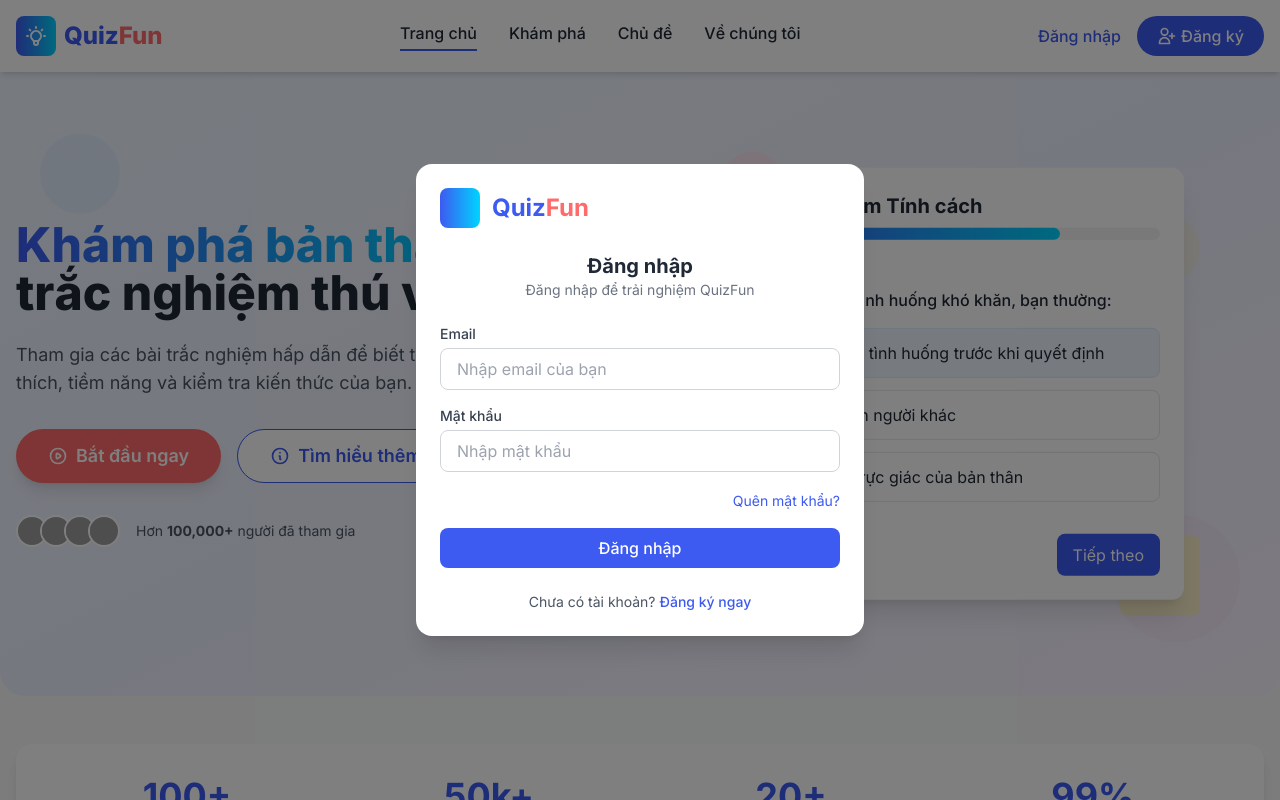
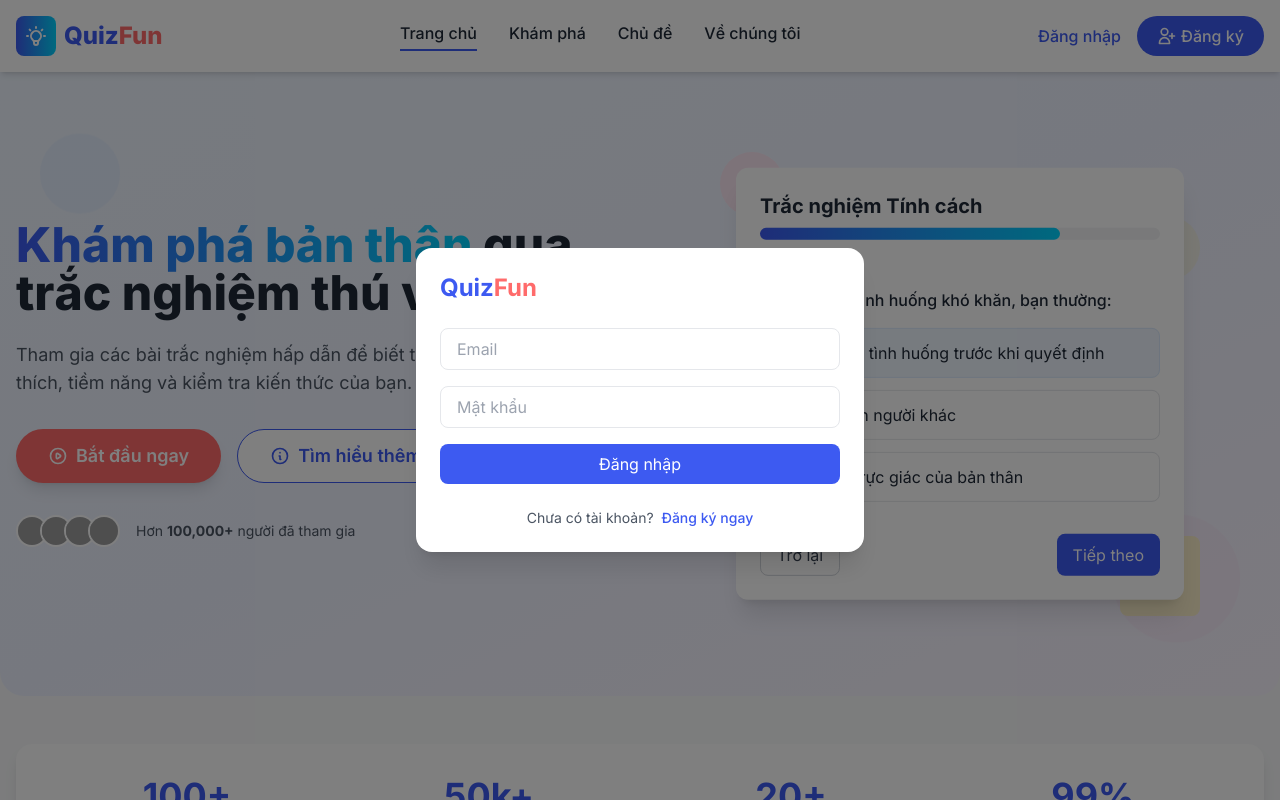
Before and after one commit to lova-52/QuizFun, a React (Vite) app: page / in a window 1280 px wide. Both pictures are taken after a click on the button "Đăng nhập". Shown: the top 800 px of the page. Built offline with nearby package versions, Linux system fonts and the light colour scheme; grey boxes are pictures that could not be loaded.

Commit message:
feat(auth): implement AuthContext and integrate into Navbar for user state management

```diff
--- a/src/App.jsx
+++ b/src/App.jsx
@@ -1,4 +1,4 @@
-import React, { useEffect, useState } from 'react';
+import React from 'react';
 import { BrowserRouter as Router, Routes, Route } from 'react-router-dom';
 
 import Home from './components/Home/Home';
@@ -6,25 +6,25 @@
 import CategoriesPage from './components/Pages/CategoryList/CategoriesPage';
 import QuizzDetail from './components/Pages/QuizzDetail';
 import QuizzTake from './components/Pages/QuizzTake';
-import QuizResult from './components/Pages/QuizResult'; // Import component mới
+import QuizResult from './components/Pages/QuizResult';
 
+import { AuthProvider } from './context/AuthContext';
 
 const App = () => {
-
-
   return (
+    <AuthProvider>
       <Router>
         <Routes>
-        <Route path='/' exact element={<Home />}></Route>
+          <Route path='/' exact element={<Home />} />
           <Route path="/category/:categoryId" element={<Quizzes />} />
           <Route path="/categories" element={<CategoriesPage />} />
           <Route path="/quiz/:quizId" element={<QuizzDetail />} />
           <Route path="/quiz/:quizId/take" element={<QuizzTake />} />
-        <Route path="/quiz/:quizId/result" element={<QuizResult />} /> {/* Route mới */}
-        {/* Sau này thêm các route khác ở đây */}
+          <Route path="/quiz/:quizId/result" element={<QuizResult />} />
         </Routes>
       </Router>
+    </AuthProvider>
   );
-}
+};
 
 export default App;
--- a/src/components/Auth/LoginModal.jsx
+++ b/src/components/Auth/LoginModal.jsx
@@ -6,7 +6,6 @@
 
   const handleLogin = async (e) => {
     e.preventDefault();
-
     if (!email || !password) {
       alert('Vui lòng nhập email và mật khẩu');
       return;
@@ -19,12 +18,9 @@
     });
 
     const data = await res.json();
-
     if (res.ok) {
       alert('Đăng nhập thành công!');
-      // Lưu token vào localStorage để sử dụng cho các request sau
       localStorage.setItem('token', data.token);
-      // Lưu user info nếu cần
       localStorage.setItem('user', JSON.stringify(data.user));
       onClose();
     } else {
@@ -38,70 +34,30 @@
         <div className="p-6">
           {/* Header */}
           <div className="flex justify-between items-center mb-6">
-            <div className="flex items-center">
-              <div className="w-10 h-10 bg-gradient-to-r from-primary to-accent rounded-lg flex items-center justify-center mr-3">
-                {/* SVG icon */}
-              </div>
             <h2 className="text-2xl font-bold">
               <span className="text-primary">Quiz</span><span className="text-secondary">Fun</span>
             </h2>
-            </div>
-            <button onClick={onClose} className="text-gray-400 hover:text-gray-600 transition-colors">
-              {/* SVG close icon */}
-            </button>
+            <button onClick={onClose} className="text-gray-400 hover:text-gray-600 transition-colors">{/* icon close */}</button>
           </div>
 
           {/* Form */}
-          <div className="text-center mb-6">
-            <h3 className="text-xl font-bold text-gray-800">Đăng nhập</h3>
-            <p className="text-gray-500 text-sm">Đăng nhập để trải nghiệm QuizFun</p>
-          </div>
-
           <form className="space-y-4" onSubmit={handleLogin}>
-            <div>
-              <label htmlFor="login-email" className="block text-sm font-medium text-gray-700 mb-1">Email</label>
             <input
-                type="email"
-                id="login-email"
-                value={email}
+              type="email" placeholder="Email" value={email} required
               onChange={(e) => setEmail(e.target.value)}
-                className="w-full px-4 py-2 border border-gray-300 rounded-lg focus:ring-2 focus:ring-primary focus:border-primary transition-colors"
-                placeholder="Nhập email của bạn"
-                required
+              className="w-full px-4 py-2 border rounded-lg"
             />
-            </div>
-
-            <div>
-              <label htmlFor="login-password" className="block text-sm font-medium text-gray-700 mb-1">Mật khẩu</label>
             <input
-                type="password"
-                id="login-password"
-                value={password}
+              type="password" placeholder="Mật khẩu" value={password} required
               onChange={(e) => setPassword(e.target.value)}
-                className="w-full px-4 py-2 border border-gray-300 rounded-lg focus:ring-2 focus:ring-primary focus:border-primary transition-colors"
-                placeholder="Nhập mật khẩu"
-                required
+              className="w-full px-4 py-2 border rounded-lg"
             />
-            </div>
-
-            <div className="text-right">
-              <a href="#" className="text-sm text-primary hover:text-darkPrimary transition-colors">Quên mật khẩu?</a>
-            </div>
-
-            <button
-              type="submit"
-              className="w-full bg-primary hover:bg-darkPrimary text-white font-medium py-2 px-4 rounded-lg transition-colors focus:outline-none focus:ring-2 focus:ring-primary focus:ring-opacity-50"
-            >
-              Đăng nhập
-            </button>
+            <button type="submit" className="w-full bg-primary text-white py-2 rounded-lg hover:bg-darkPrimary transition">Đăng nhập</button>
           </form>
 
           <div className="mt-6 text-center">
             <p className="text-gray-600 text-sm">
-              Chưa có tài khoản?
-              <button onClick={onSwitch} className="text-primary hover:text-darkPrimary font-medium ml-1">
-                Đăng ký ngay
-              </button>
+              Chưa có tài khoản? <button onClick={onSwitch} className="text-primary hover:text-darkPrimary font-medium ml-1">Đăng ký ngay</button>
             </p>
           </div>
         </div>
--- a/src/components/Auth/RegisterModal.jsx
+++ b/src/components/Auth/RegisterModal.jsx
@@ -8,7 +8,6 @@
 
   const handleRegister = async (e) => {
     e.preventDefault();
-
     if (password !== confirmPassword) {
       alert('Mật khẩu xác nhận không khớp!');
       return;
@@ -16,14 +15,11 @@
 
     const res = await fetch('http://localhost:5000/api/register', {
       method: 'POST',
-      headers: {
-        'Content-Type': 'application/json'
-      },
+      headers: { 'Content-Type': 'application/json' },
       body: JSON.stringify({ name, email, password }),
     });
 
     const data = await res.json();
-
     if (res.ok) {
       alert(data.message || 'Đăng ký thành công!');
       onClose();
@@ -32,103 +28,48 @@
     }
   };
 
-  // Không dùng return null nữa
   return (
     <div className={`modal fixed inset-0 bg-black bg-opacity-50 z-50 flex items-center justify-center ${isOpen ? 'active' : ''}`}>
       <div className="modal-content bg-white rounded-2xl shadow-xl w-full max-w-md mx-4">
         <div className="p-6">
-          {/* Modal Header with Close Button */}
+          {/* Modal Header */}
           <div className="flex justify-between items-center mb-6">
-            <div className="flex items-center">
-              <div className="w-10 h-10 bg-gradient-to-r from-primary to-accent rounded-lg flex items-center justify-center mr-3">
-                <svg xmlns="http://www.w3.org/2000/svg" className="h-6 w-6 text-white" fill="none" viewBox="0 0 24 24" stroke="currentColor">
-                  <path strokeLinecap="round" strokeLinejoin="round" strokeWidth="2" d="M9.663 17h4.673M12 3v1m6.364 1.636l-.707.707M21 12h-1M4 12H3m3.343-5.657l-.707-.707m2.828 9.9a5 5 0 117.072 0l-.548.547A3.374 3.374 0 0014 18.469V19a2 2 0 11-4 0v-.531c0-.895-.356-1.754-.988-2.386l-.548-.547z" />
-                </svg>
-              </div>
             <h2 className="text-2xl font-bold">
               <span className="text-primary">Quiz</span><span className="text-secondary">Fun</span>
             </h2>
-            </div>
             <button onClick={onClose} className="text-gray-400 hover:text-gray-600 transition-colors">
-              <svg xmlns="http://www.w3.org/2000/svg" className="h-6 w-6" fill="none" viewBox="0 0 24 24" stroke="currentColor">
-                <path strokeLinecap="round" strokeLinejoin="round" strokeWidth="2" d="M6 18L18 6M6 6l12 12" />
-              </svg>
+              {/* icon close */}
             </button>
           </div>
 
-          {/* Register Form */}
-          <div className="text-center mb-6">
-            <h3 className="text-xl font-bold text-gray-800">Đăng ký tài khoản</h3>
-            <p className="text-gray-500 text-sm">Tham gia cùng QuizFun ngay hôm nay</p>
-          </div>
-
+          {/* Form */}
           <form className="space-y-4" onSubmit={handleRegister}>
-            <div>
-              <label htmlFor="register-name" className="block text-sm font-medium text-gray-700 mb-1">Họ và tên</label>
             <input
-                type="text"
-                id="register-name"
-                value={name}
+              type="text" placeholder="Họ và tên" value={name} required
               onChange={(e) => setName(e.target.value)}
-                className="w-full px-4 py-2 border border-gray-300 rounded-lg focus:ring-2 focus:ring-primary focus:border-primary transition-colors"
-                placeholder="Nhập họ và tên của bạn"
-                required
+              className="w-full px-4 py-2 border rounded-lg"
             />
-            </div>
-
-            <div>
-              <label htmlFor="register-email" className="block text-sm font-medium text-gray-700 mb-1">Email</label>
             <input
-                type="email"
-                id="register-email"
-                value={email}
+              type="email" placeholder="Email" value={email} required
               onChange={(e) => setEmail(e.target.value)}
-                className="w-full px-4 py-2 border border-gray-300 rounded-lg focus:ring-2 focus:ring-primary focus:border-primary transition-colors"
-                placeholder="Nhập email của bạn"
-                required
+              className="w-full px-4 py-2 border rounded-lg"
             />
-            </div>
-
-            <div>
-              <label htmlFor="register-password" className="block text-sm font-medium text-gray-700 mb-1">Mật khẩu</label>
             <input
-                type="password"
-                id="register-password"
-                value={password}
+              type="password" placeholder="Mật khẩu" value={password} required
               onChange={(e) => setPassword(e.target.value)}
-                className="w-full px-4 py-2 border border-gray-300 rounded-lg focus:ring-2 focus:ring-primary focus:border-primary transition-colors"
-                placeholder="Tạo mật khẩu"
-                required
+              className="w-full px-4 py-2 border rounded-lg"
             />
-            </div>
-
-            <div>
-              <label htmlFor="register-confirm-password" className="block text-sm font-medium text-gray-700 mb-1">Xác nhận mật khẩu</label>
             <input
-                type="password"
-                id="register-confirm-password"
-                value={confirmPassword}
+              type="password" placeholder="Xác nhận mật khẩu" value={confirmPassword} required
               onChange={(e) => setConfirmPassword(e.target.value)}
-                className="w-full px-4 py-2 border border-gray-300 rounded-lg focus:ring-2 focus:ring-primary focus:border-primary transition-colors"
-                placeholder="Xác nhận mật khẩu"
-                required
+              className="w-full px-4 py-2 border rounded-lg"
             />
-            </div>
-
-            <button
-              type="submit"
-              className="w-full bg-primary hover:bg-darkPrimary text-white font-medium py-2 px-4 rounded-lg transition-colors focus:outline-none focus:ring-2 focus:ring-primary focus:ring-opacity-50"
-            >
-              Đăng ký
-            </button>
+            <button type="submit" className="w-full bg-primary text-white py-2 rounded-lg hover:bg-darkPrimary transition">Đăng ký</button>
           </form>
 
           <div className="mt-6 text-center">
             <p className="text-gray-600 text-sm">
-              Đã có tài khoản?
-              <button onClick={onSwitch} className="text-primary hover:text-darkPrimary font-medium ml-1">
-                Đăng nhập ngay
-              </button>
+              Đã có tài khoản? <button onClick={onSwitch} className="text-primary hover:text-darkPrimary font-medium ml-1">Đăng nhập ngay</button>
             </p>
           </div>
         </div>
--- /dev/null
+++ b/src/context/AuthContext.jsx
@@ -0,0 +1,31 @@
+import React, { createContext, useState, useEffect } from 'react';
+
+export const AuthContext = createContext();
+
+export function AuthProvider({ children }) {
+  const [user, setUser] = useState(null);
+
+  useEffect(() => {
+    // Khi app load, lấy user từ localStorage nếu có
+    const storedUser = localStorage.getItem('user');
+    if (storedUser) setUser(JSON.parse(storedUser));
+  }, []);
+
+  const login = (userData, token) => {
+    localStorage.setItem('user', JSON.stringify(userData));
+    localStorage.setItem('token', token);
+    setUser(userData);
+  };
+
+  const logout = () => {
+    localStorage.removeItem('user');
+    localStorage.removeItem('token');
+    setUser(null);
+  };
+
+  return (
+    <AuthContext.Provider value={{ user, login, logout }}>
+      {children}
+    </AuthContext.Provider>
+  );
+}
```
Also changed, not shown: src/components/Home/Navbar/Navbar.jsx (+29 -25 lines), 1 other file (tests, documents, lock files or other folders). Lines whose indentation alone changed are shown as unchanged.
